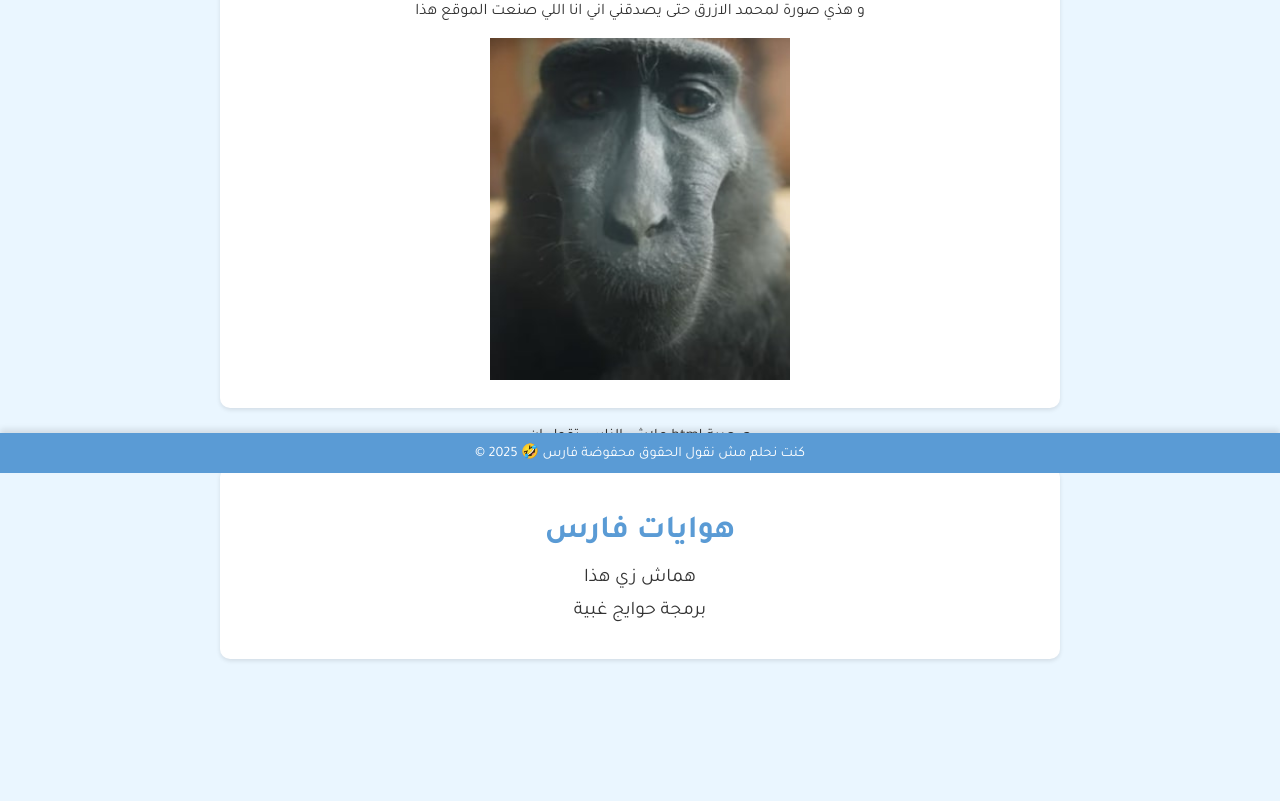
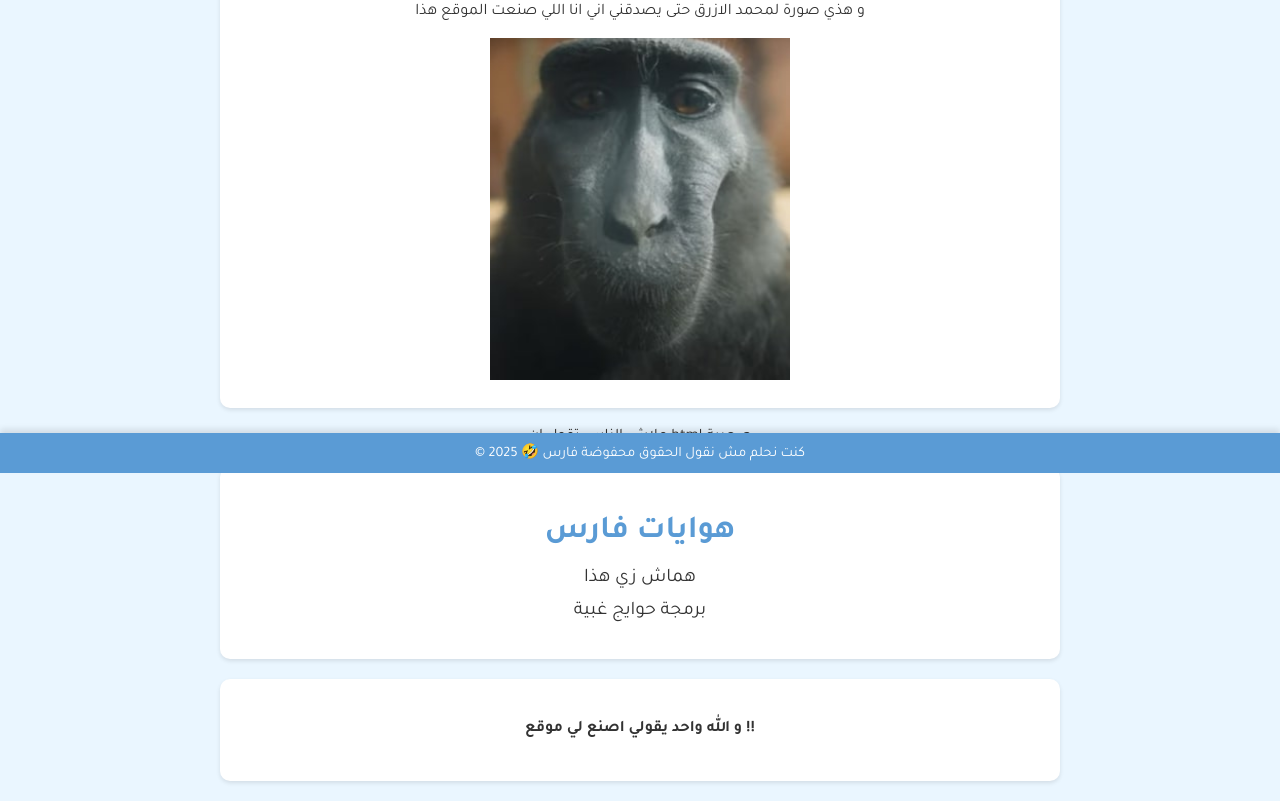
Before and after one commit to frogyboi/fareswebsite, a plain HTML site: page index.html in a window 1280 px wide. Shown: the part 327-1128 px from the top of the page. Before the commit the page ends 1006 px from the top, so only its background shows below. Drawn offline with Linux system fonts and the light colour scheme.

Commit message:
Update index.html

```diff
--- a/index.html
+++ b/index.html
@@ -110,6 +110,9 @@
             <li>برمجة حوايج غبية</li>
         </ul>
     </section>
+    <section>
+        <h4>و الله واحد يقولي اصنع لي موقع !!</h4>
+    </section>
     <footer>
         © كنت نحلم مش نقول الحقوق محفوضة فارس 🤣 2025
     </footer>
```
